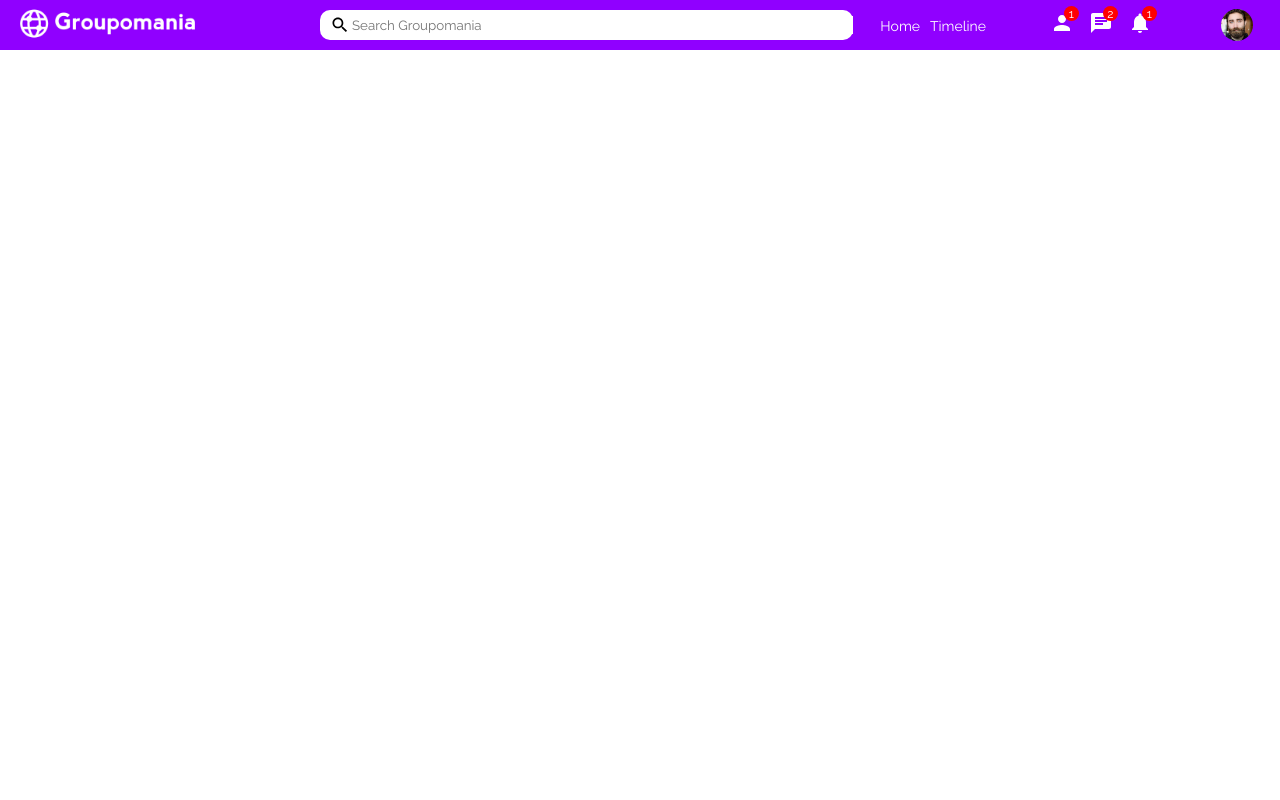
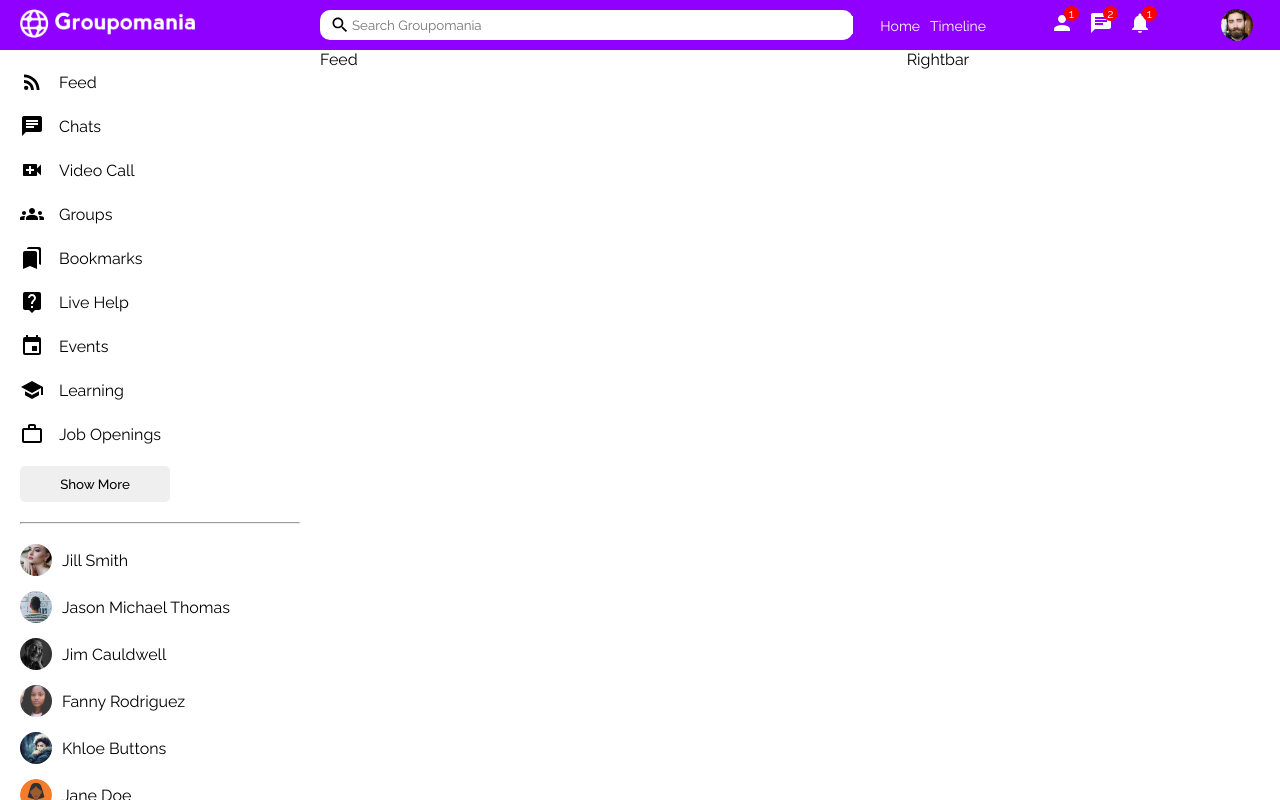
Before and after one commit to jjoslin07/GroupomaniaSocial, a React (Create React App) app in the folder frontend/: page / in a window 1280 px wide. Built offline with nearby package versions, Linux system fonts and the light colour scheme.

Commit message:
Left Sidebar

```diff
--- /dev/null
+++ b/frontend/src/components/feed/Feed.jsx
@@ -0,0 +1,5 @@
+import "./feed.css";
+
+export default function Feed() {
+	return <div className="feed">Feed</div>;
+}
--- /dev/null
+++ b/frontend/src/components/feed/feed.css
@@ -0,0 +1,3 @@
+.feed {
+	flex: 5.5;
+}
--- /dev/null
+++ b/frontend/src/components/leftbar/Leftbar.jsx
@@ -0,0 +1,118 @@
+import "./leftbar.css";
+import {
+	RssFeed,
+	Chat,
+	Groups,
+	VideoCall,
+	Bookmarks,
+	LiveHelp,
+	Event,
+	School,
+	WorkOutline,
+} from "@mui/icons-material";
+export default function Leftbar() {
+	return (
+		<div className="leftbar">
+			<div className="leftbarWrapper">
+				<ul className="leftbarList">
+					<li className="leftbarListItem">
+						<RssFeed className="leftbarIcon" />
+						<span className="leftbarListItemText">Feed</span>
+					</li>
+					<li className="leftbarListItem">
+						<Chat className="leftbarIcon" />
+						<span className="leftbarListItemText">Chats</span>
+					</li>
+					<li className="leftbarListItem">
+						<VideoCall className="leftbarIcon" />
+						<span className="leftbarListItemText">Video Call</span>
+					</li>
+					<li className="leftbarListItem">
+						<Groups className="leftbarIcon" />
+						<span className="leftbarListItemText">Groups</span>
+					</li>
+					<li className="leftbarListItem">
+						<Bookmarks className="leftbarIcon" />
+						<span className="leftbarListItemText">Bookmarks</span>
+					</li>
+					<li className="leftbarListItem">
+						<LiveHelp className="leftbarIcon" />
+						<span className="leftbarListItemText">Live Help</span>
+					</li>
+					<li className="leftbarListItem">
+						<Event className="leftbarIcon" />
+						<span className="leftbarListItemText">Events</span>
+					</li>
+					<li className="leftbarListItem">
+						<School className="leftbarIcon" />
+						<span className="leftbarListItemText">Learning</span>
+					</li>
+					<li className="leftbarListItem">
+						<WorkOutline className="leftbarIcon" />
+						<span className="leftbarListItemText">Job Openings</span>
+					</li>
+				</ul>
+				<button className="leftbarButton">Show More</button>
+				<hr className="leftbarHr" />
+				<ul className="leftbarFriendList">
+					<li className="leftbarFriend">
+						<img
+							className="leftbarFriendImg"
+							src="/assets/Profile/2.jpg"
+							alt=""
+						/>
+						<span className="leftbarFriendName">Jill Smith</span>
+					</li>
+					<li className="leftbarFriend">
+						<img
+							className="leftbarFriendImg"
+							src="/assets/Profile/7.jpg"
+							alt=""
+						/>
+						<span className="leftbarFriendName">Jason Michael Thomas</span>
+					</li>
+					<li className="leftbarFriend">
+						<img
+							className="leftbarFriendImg"
+							src="/assets/Profile/10.jpg"
+							alt=""
+						/>
+						<span className="leftbarFriendName">Jim Cauldwell</span>
+					</li>
+					<li className="leftbarFriend">
+						<img
+							className="leftbarFriendImg"
+							src="/assets/Profile/1.jpg"
+							alt=""
+						/>
+						<span className="leftbarFriendName">Fanny Rodriguez</span>
+					</li>
+					<li className="leftbarFriend">
+						<img
+							className="leftbarFriendImg"
+							src="/assets/Profile/4.jpg"
+							alt=""
+						/>
+						<span className="leftbarFriendName">Khloe Buttons</span>
+					</li>
+					<li className="leftbarFriend">
+						<img
+							className="leftbarFriendImg"
+							src="/assets/Profile/female.png"
+							alt=""
+						/>
+						<span className="leftbarFriendName"> Jane Doe</span>
+					</li>
+					<li className="leftbarFriend">
+						<img
+							className="leftbarFriendImg"
+							src="/assets/Profile/male.png"
+							alt=""
+						/>
+						<span className="leftbarFriendName"> John Doe</span>
+					</li>
+				</ul>
+			</div>
+		</div>
+	);
+}
--- /dev/null
+++ b/frontend/src/components/leftbar/leftbar.css
@@ -0,0 +1,63 @@
+.leftbar {
+	flex: 3;
+	height: calc(100vh - 50px);
+	overflow-y: scroll;
+}
+
+::-webkit-scrollbar {
+	width: 5px;
+}
+::-webkit-scrollbar-track {
+	background-color: #f1f1f1;
+}
+::-webkit-scrollbar-thumb {
+	background-color: rgb(177, 177, 177);
+}
+.leftbarWrapper {
+	padding: 20px;
+}
+.leftbarList {
+	padding: 0;
+	margin: 0;
+	list-style: none;
+}
+
+.leftbarListItem {
+	display: flex;
+	align-items: center;
+	margin-bottom: 20px;
+}
+
+.leftbarIcon {
+	margin-right: 15px;
+}
+
+.leftbarButton {
+	width: 150px;
+	border: none;
+	padding: 10px;
+	border-radius: 5px;
+	font-weight: 500;
+}
+
+.leftbarHr {
+	margin: 20px 0;
+}
+.leftbarFriendList {
+	padding: 0;
+	margin: 0;
+	list-style: none;
+}
+.leftbarFriend {
+	display: flex;
+	align-items: center;
+	margin-bottom: 15px;
+}
+
+.leftbarFriendImg {
+	width: 32px;
+	height: 32px;
+	border-radius: 50%;
+	object-fit: cover;
+	margin-right: 10px;
+}
--- /dev/null
+++ b/frontend/src/components/rightbar/Rightbar.jsx
@@ -0,0 +1,5 @@
+import "./rightbar.css";
+
+export default function Rightbar() {
+	return <div className="rightbar">Rightbar</div>;
+}
--- /dev/null
+++ b/frontend/src/components/rightbar/rightbar.css
@@ -0,0 +1,3 @@
+.rightbar {
+	flex: 3.5;
+}
--- a/frontend/src/pages/home/Home.js
+++ /dev/null
@@ -1,7 +0,0 @@
-import Topbar from "../../components/topbar/Topbar";
-
-export default function Home() {
-    return (
-        <Topbar />
-    )
-}
--- /dev/null
+++ b/frontend/src/pages/home/Home.jsx
@@ -0,0 +1,21 @@
+// Import components
+import Topbar from "../../components/topbar/Topbar";
+import Leftbar from "../../components/leftbar/Leftbar";
+import Feed from "../../components/feed/Feed";
+import Rightbar from "../../components/rightbar/Rightbar";
+import "./home.css";
+
+// Create home component
+export default function Home() {
+	return (
+		// Use fragment to return multiple components together
+		<>
+			<Topbar />
+			<div className="homeContainer">
+				<Leftbar />
+				<Feed />
+				<Rightbar />
+			</div>
+		</>
+	);
+}
--- a/frontend/src/pages/home/home.css
+++ b/frontend/src/pages/home/home.css
@@ -0,0 +1,4 @@
+.homeContainer {
+	display: flex;
+	width: 100%;
+}
```
Also changed, not shown: frontend/public/assets/Profile/female.png (added), frontend/public/assets/Profile/male.png (added).
